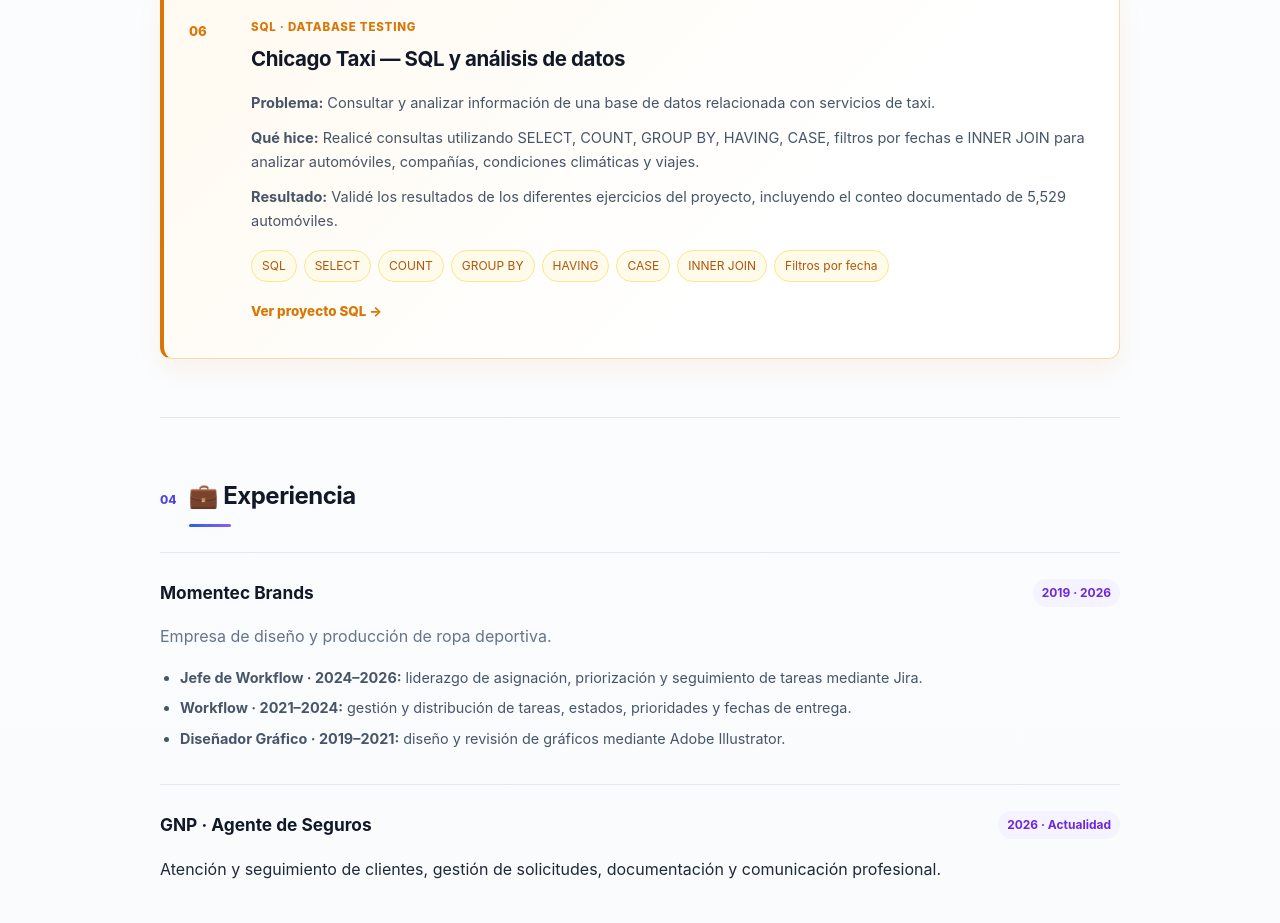
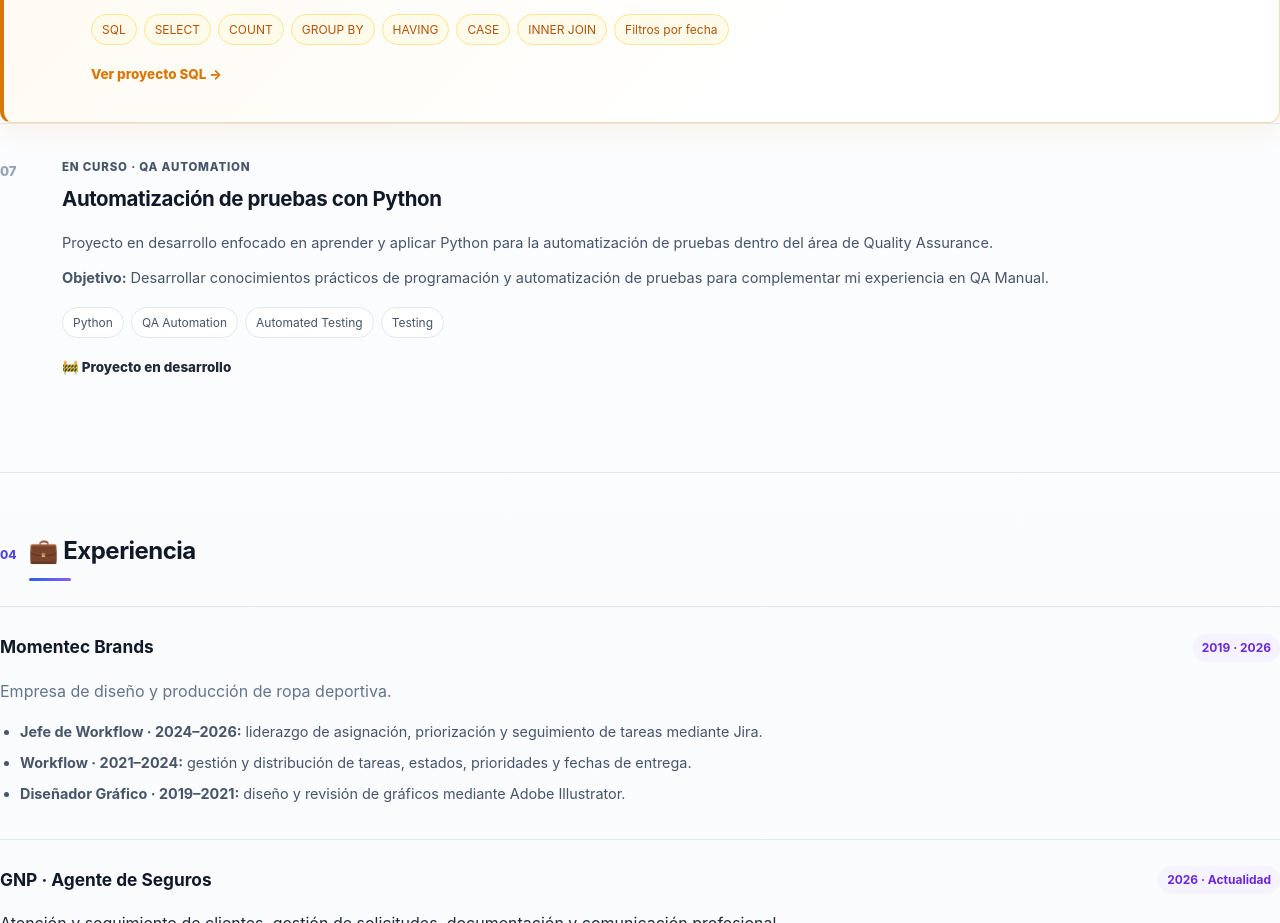
Before and after one commit to yizzitt/portfolio-qa, a plain HTML site: page index.html in a window 1280 px wide. Shown: the part 3606-4529 px from the top of the page. Drawn offline with Linux system fonts and the light colour scheme.

Commit message:
Refactor HTML comments for better structure

```diff
--- a/index.html
+++ b/index.html
@@ -17,7 +17,9 @@
 
 <body>
 
-    <!-- HEADER -->
+    <!-- =========================
+         HEADER
+         ========================= -->
 
     <header class="hero">
 
@@ -110,7 +112,9 @@
     </header>
 
 
-    <!-- NAV -->
+    <!-- =========================
+         NAV
+         ========================= -->
 
     <nav class="nav">
 
@@ -128,10 +132,12 @@
     </nav>
 
 
-    <main class="container">
+    <main>
 
 
-        <!-- SOBRE MI -->
+        <!-- =========================
+             SOBRE MÍ
+             ========================= -->
 
         <section id="sobre-mi" class="section">
 
@@ -172,7 +178,9 @@
         </section>
 
 
-        <!-- HABILIDADES -->
+        <!-- =========================
+             HABILIDADES
+             ========================= -->
 
         <section id="habilidades" class="section">
 
@@ -332,7 +340,9 @@
         </section>
 
 
-        <!-- PROYECTOS -->
+        <!-- =========================
+             PROYECTOS
+             ========================= -->
 
         <section id="proyectos" class="section">
 
@@ -639,7 +649,7 @@
             </article>
 
 
-            <!-- 06 SQL -->
+            <!-- 06 -->
 
             <article class="project sql-project">
 
@@ -704,10 +714,61 @@
 
             </article>
 
+
+            <!-- 07 -->
+
+            <article class="project">
+
+                <div class="project-index">
+                    07
+                </div>
+
+                <div class="project-content">
+
+                    <p class="project-type">
+                        EN CURSO · QA AUTOMATION
+                    </p>
+
+                    <h3>
+                        Automatización de pruebas con Python
+                    </h3>
+
+                    <p>
+                        Proyecto en desarrollo enfocado en aprender y aplicar
+                        Python para la automatización de pruebas dentro del
+                        área de Quality Assurance.
+                    </p>
+
+                    <p>
+                        <strong>Objetivo:</strong>
+                        Desarrollar conocimientos prácticos de programación
+                        y automatización de pruebas para complementar mi
+                        experiencia en QA Manual.
+                    </p>
+
+                    <div class="tags project-tags">
+
+                        <span>Python</span>
+                        <span>QA Automation</span>
+                        <span>Automated Testing</span>
+                        <span>Testing</span>
+
+                    </div>
+
+                    <span class="evidence">
+                        🚧 Proyecto en desarrollo
+                    </span>
+
+                </div>
+
+            </article>
+
         </section>
 
 
-        <!-- EXPERIENCIA -->
+        <!-- =========================
+             EXPERIENCIA
+             ========================= -->
 
         <section id="experiencia" class="section">
 
@@ -789,7 +850,9 @@
         </section>
 
 
-        <!-- EDUCACIÓN -->
+        <!-- =========================
+             EDUCACIÓN
+             ========================= -->
 
         <section id="educacion" class="section">
 
@@ -830,7 +893,9 @@
         </section>
 
 
-        <!-- CONTACTO -->
+        <!-- =========================
+             CONTACTO
+             ========================= -->
 
         <section id="contacto" class="section contact-section">
 
@@ -873,6 +938,10 @@
     </main>
 
 
+    <!-- =========================
+         FOOTER
+         ========================= -->
+
     <footer>
 
         <div class="container footer-inner">
```
